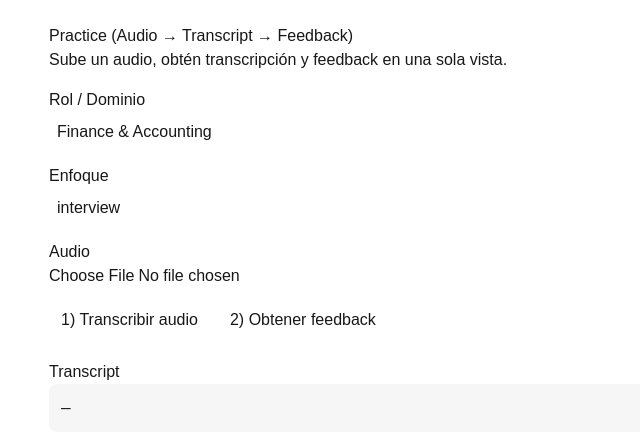
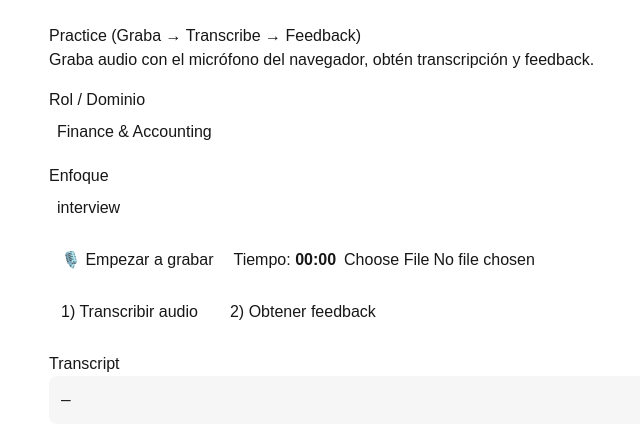
Before and after one commit to JairolGraterol/ia-english-tutor-mvp, a Next.js app: page /practice in a window 1280 px wide. Shown: the top 448 px of the page, without its empty margins (165-805 px from the left). Built offline with nearby package versions, Linux system fonts and the light colour scheme.

Commit message:
Update page.tsx

```diff
--- a/app/practice/page.tsx
+++ b/app/practice/page.tsx
@@ -1,8 +1,16 @@
 "use client";
-import { useState } from "react";
+import { useEffect, useRef, useState } from "react";
 
 export default function PracticePage() {
   const [file, setFile] = useState<File | null>(null);
+  const [recording, setRecording] = useState(false);
+  const [mediaStream, setMediaStream] = useState<MediaStream | null>(null);
+  const recorderRef = useRef<MediaRecorder | null>(null);
+  const chunksRef = useRef<BlobPart[]>([]);
+  const [recordUrl, setRecordUrl] = useState<string>("");
+  const [seconds, setSeconds] = useState(0);
+  const timerRef = useRef<NodeJS.Timeout | null>(null);
+
   const [loadingSTT, setLoadingSTT] = useState(false);
   const [loadingFB, setLoadingFB] = useState(false);
   const [transcript, setTranscript] = useState("");
@@ -11,8 +19,75 @@ export default function PracticePage() {
   const [feedback, setFeedback] = useState<any>(null);
   const [error, setError] = useState("");
 
+  // Clean up stream on unmount
+  useEffect(() => {
+    return () => {
+      if (mediaStream) mediaStream.getTracks().forEach(t => t.stop());
+      if (recordUrl) URL.revokeObjectURL(recordUrl);
+      if (timerRef.current) clearInterval(timerRef.current);
+    };
+  }, [mediaStream, recordUrl]);
+
+  const startTimer = () => {
+    if (timerRef.current) clearInterval(timerRef.current);
+    setSeconds(0);
+    timerRef.current = setInterval(() => setSeconds(s => s + 1), 1000);
+  };
+  const stopTimer = () => {
+    if (timerRef.current) clearInterval(timerRef.current);
+    timerRef.current = null;
+  };
+
+  const startRecording = async () => {
+    try {
+      setError("");
+      setFeedback(null);
+      setTranscript("");
+      setRecordUrl("");
+      chunksRef.current = [];
+
+      const stream = await navigator.mediaDevices.getUserMedia({ audio: true });
+      setMediaStream(stream);
+
+      // Prefer webm/opus (ampliamente soportado: Chrome/Edge/Opera)
+      const options: MediaRecorderOptions = { mimeType: "audio/webm" };
+      const rec = new MediaRecorder(stream, options);
+      recorderRef.current = rec;
+
+      rec.ondataavailable = (e) => {
+        if (e.data && e.data.size > 0) chunksRef.current.push(e.data);
+      };
+      rec.onstop = () => {
+        stopTimer();
+        const blob = new Blob(chunksRef.current, { type: "audio/webm" });
+        const url = URL.createObjectURL(blob);
+        setRecordUrl(url);
+        // Empaquetar como File para /api/stt
+        const f = new File([blob], "recording.webm", { type: "audio/webm" });
+        setFile(f);
+        // liberar micro
+        stream.getTracks().forEach(t => t.stop());
+        setMediaStream(null);
+      };
+
+      rec.start(250); // recolecta cada 250ms
+      setRecording(true);
+      startTimer();
+    } catch (e: any) {
+      setError("No se pudo acceder al micrófono: " + (e?.message || "permiso denegado"));
+      setRecording(false);
+    }
+  };
+
+  const stopRecording = () => {
+    try {
+      recorderRef.current?.stop();
+    } catch {}
+    setRecording(false);
+  };
+
   const runSTT = async () => {
-    if (!file) { alert("Selecciona un audio (.m4a/.mp3/.webm)"); return; }
+    if (!file) { alert("Graba o selecciona un audio (.m4a/.mp3/.webm)"); return; }
     setError(""); setFeedback(null); setTranscript("");
     setLoadingSTT(true);
     try {
@@ -50,10 +125,16 @@ export default function PracticePage() {
     }
   };
 
+  const humanTime = (s:number) => {
+    const mm = Math.floor(s/60).toString().padStart(2,"0");
+    const ss = (s%60).toString().padStart(2,"0");
+    return `${mm}:${ss}`;
+  };
+
   return (
     <div style={{ padding: 24, fontFamily: "sans-serif", maxWidth: 900, margin: "0 auto" }}>
-      <h1>Practice (Audio → Transcript → Feedback)</h1>
-      <p>Sube un audio, obtén transcripción y feedback en una sola vista.</p>
+      <h1>Practice (Graba → Transcribe → Feedback)</h1>
+      <p>Graba audio con el micrófono del navegador, obtén transcripción y feedback.</p>
 
       <div style={{ display: "grid", gap: 12, marginTop: 16 }}>
         <label>
@@ -64,10 +145,27 @@ export default function PracticePage() {
           <div>Enfoque</div>
           <input value={focus} onChange={(e)=>setFocus(e.target.value)} style={{ width:"100%", padding:8 }} placeholder="interview, reading, conversation..." />
         </label>
-        <label>
-          <div>Audio</div>
-          <input type="file" accept="audio/*" onChange={(e)=>setFile(e.target.files?.[0] ?? null)} />
-        </label>
+
+        {/* Grabación directa */}
+        <div style={{ display: "flex", gap: 8, alignItems: "center", flexWrap: "wrap" }}>
+          {!recording ? (
+            <button onClick={startRecording} style={{ padding: "8px 12px" }}>🎙️ Empezar a grabar</button>
+          ) : (
+            <button onClick={stopRecording} style={{ padding: "8px 12px", background:"#ffe5e5" }}>⏹️ Detener</button>
+          )}
+          <span>Tiempo: <b>{humanTime(seconds)}</b></span>
+          <input
+            type="file"
+            accept="audio/*"
+            onChange={(e)=>setFile(e.target.files?.[0] ?? null)}
+            title="(Opcional) También puedes elegir un archivo"
+          />
+        </div>
+
+        {/* Previsualización del audio grabado */}
+        {recordUrl && (
+          <audio controls src={recordUrl} style={{ marginTop: 8 }} />
+        )}
 
         <div style={{ display: "flex", gap: 8 }}>
           <button onClick={runSTT} disabled={loadingSTT} style={{ padding: "8px 12px" }}>
```
